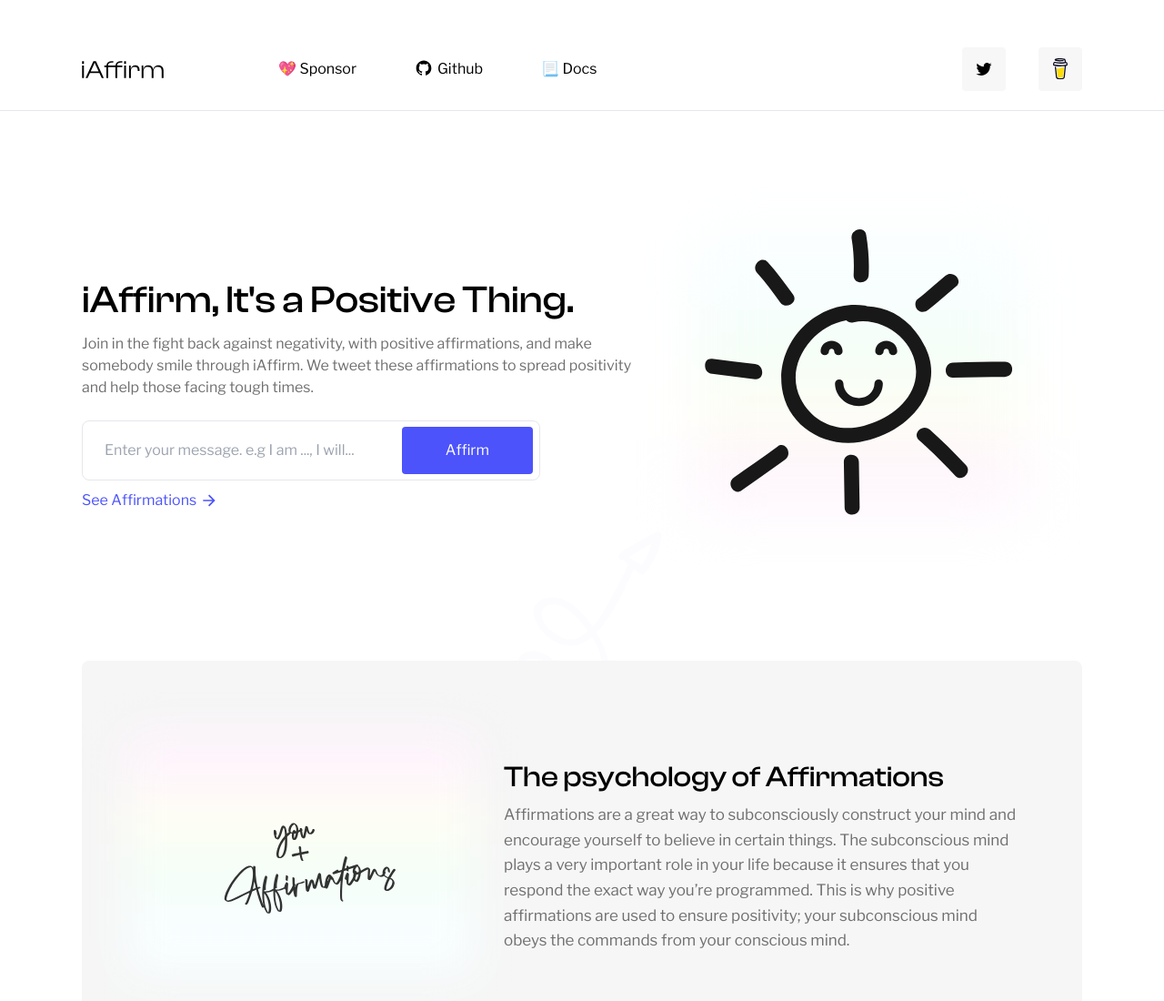
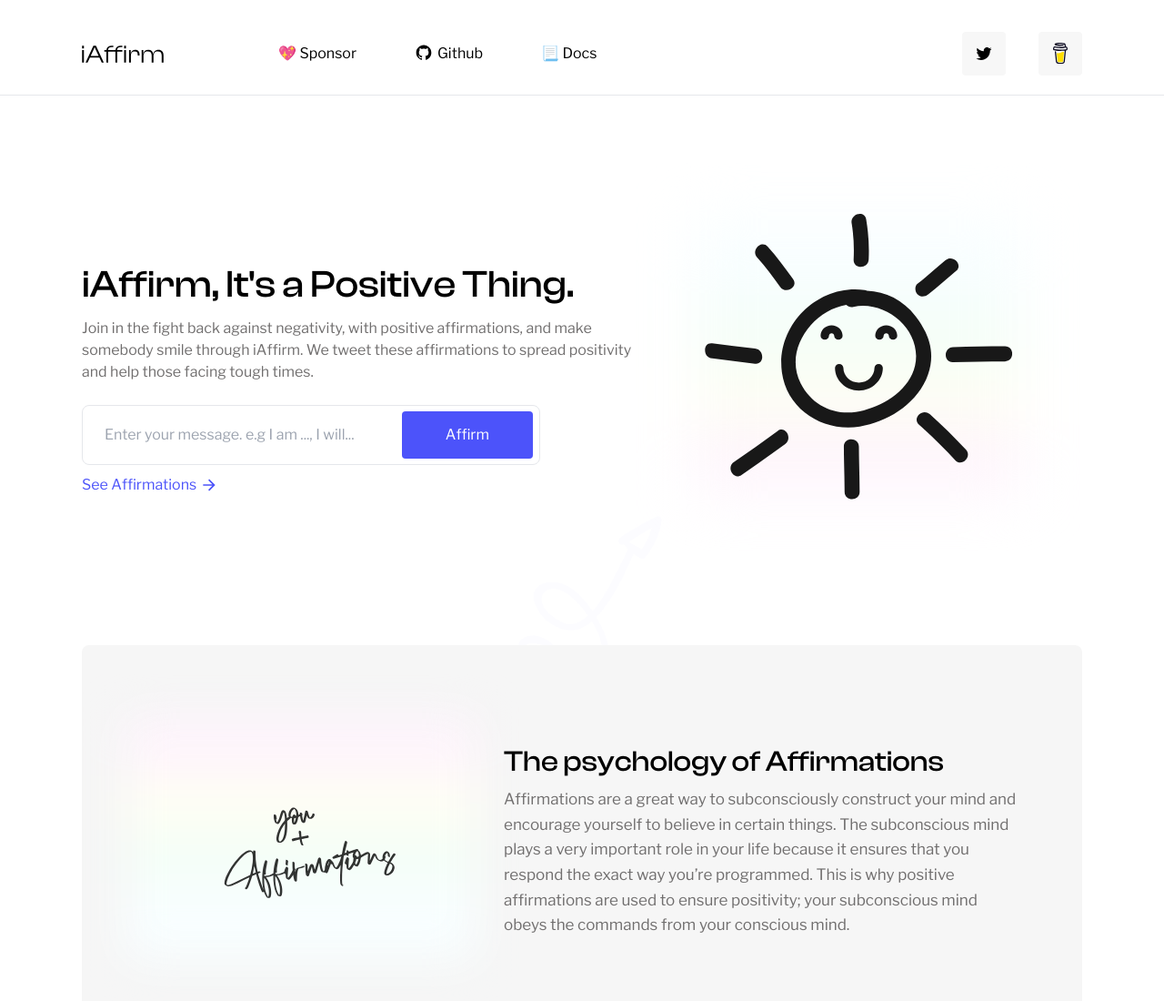
Before and after one commit to LuluNwenyi/iAffirm.life, a Gatsby site: page / in a window 1280 px wide. Shown: the top 1100 px of the page at 91% size. Built offline with nearby package versions, Linux system fonts and the light colour scheme; Gatsby itself is replaced by a stand-in of ours.

Commit message:
modifications to  navbar padding

```diff
--- a/src/components/layout/header.js
+++ b/src/components/layout/header.js
@@ -10,7 +10,7 @@
   items-center
   justify-between
   pb-[21px]
-  pt-[52px]
+  pt-[35px]
   px-[90px]
   border-b-[1px]
 `
```
